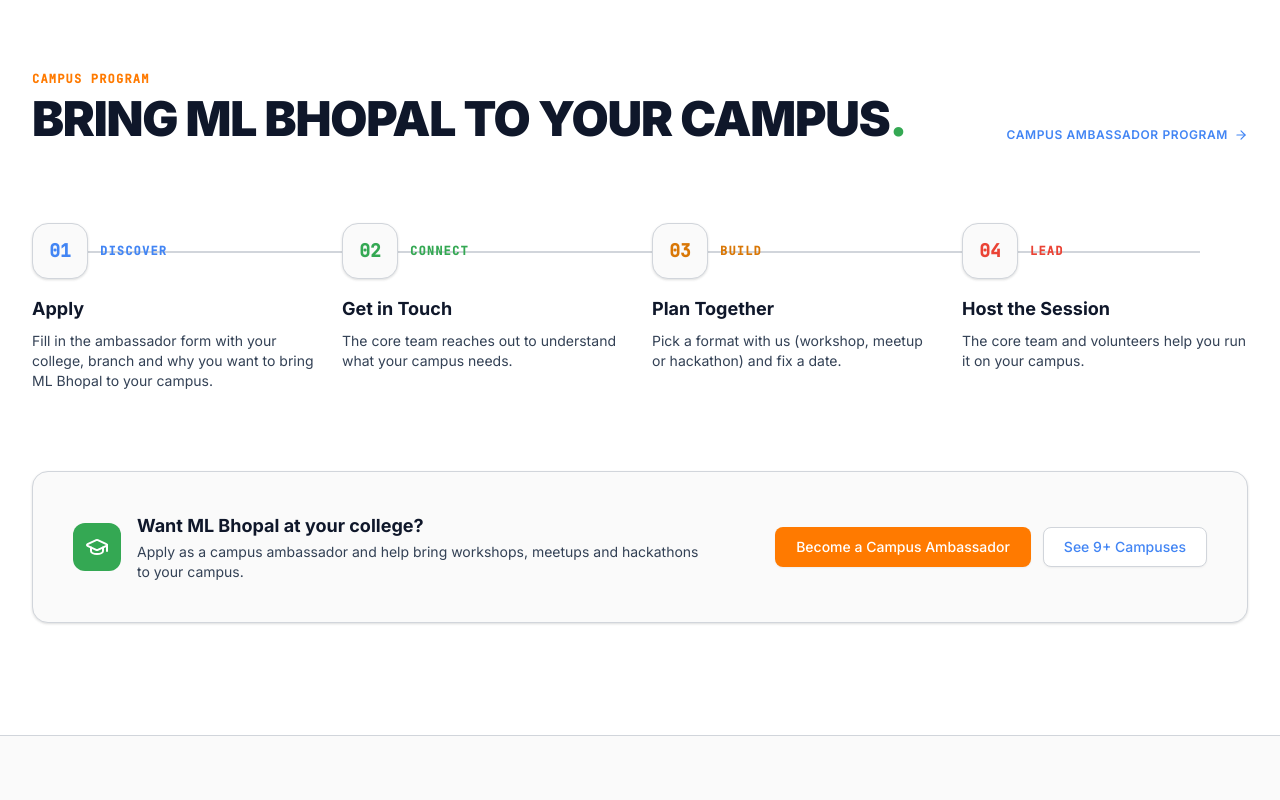
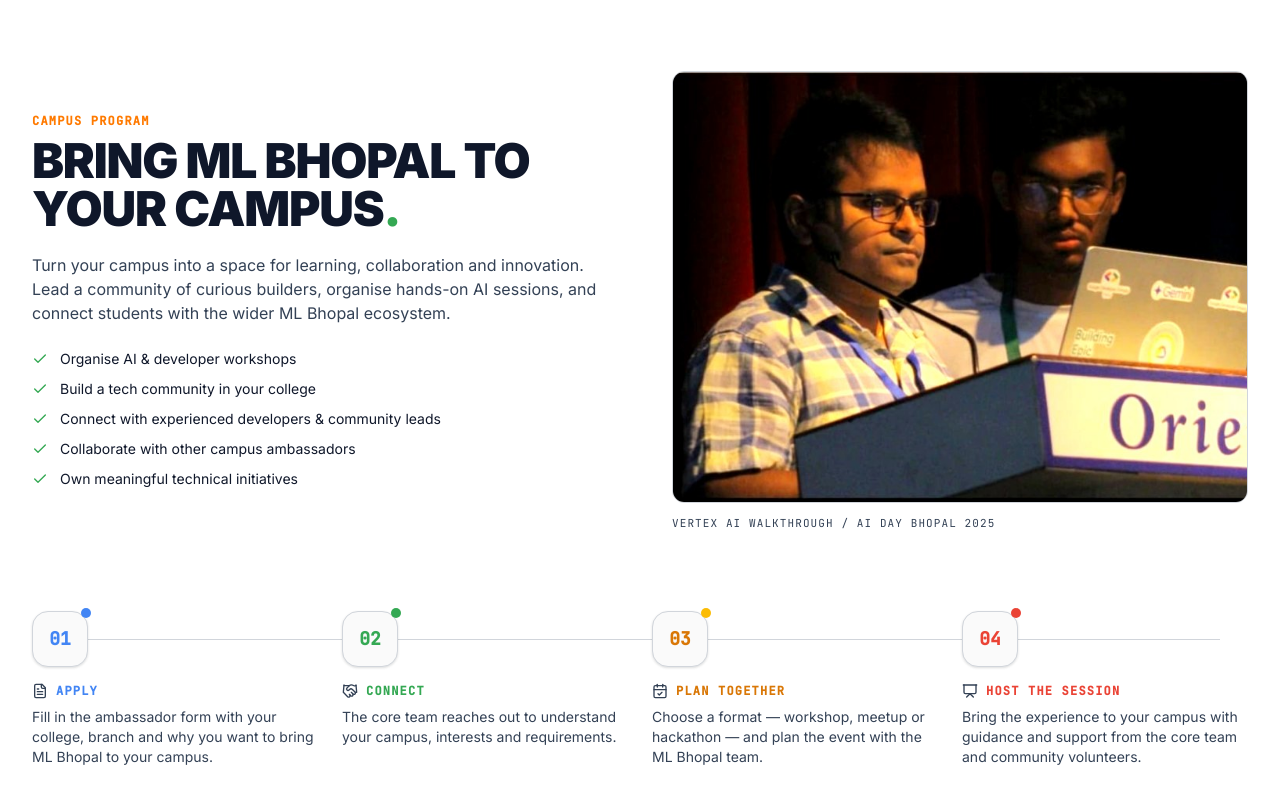
Before and after one commit to CodeWithRishav/ML-Bhopal-Redesign-website, a Next.js app: page / in a window 1280 px wide. Shown: the part 4740-5540 px from the top of the page. Built offline with nearby package versions, Linux system fonts and the light colour scheme.

Commit message:
design(campus-programs): editorial campus program with step journey

```diff
--- a/components/home/CampusPrograms.tsx
+++ b/components/home/CampusPrograms.tsx
@@ -1,8 +1,8 @@
 "use client";
 
 import React from "react";
-import Link from "next/link";
-import { ArrowRight, GraduationCap } from "lucide-react";
+import Image from "next/image";
+import { Check, FileText, Handshake, CalendarCheck, Presentation } from "lucide-react";
 import { Container } from "@/components/layout/Container";
 import { PrimaryButton } from "@/components/ui/PrimaryButton";
 import { SecondaryButton } from "@/components/ui/SecondaryButton";
@@ -10,134 +10,162 @@ import { SecondaryButton } from "@/components/ui/SecondaryButton";
 const ROADMAP_STEPS = [
   {
     num: "01",
-    label: "DISCOVER",
-    title: "Apply",
+    label: "APPLY",
     description: "Fill in the ambassador form with your college, branch and why you want to bring ML Bhopal to your campus.",
+    icon: FileText,
     color: "text-google-blue dark:text-[#60A5FA]",
     dotColor: "bg-google-blue",
+    hoverBorder: "group-hover:border-google-blue",
+    iconHover: "group-hover:text-google-blue dark:group-hover:text-[#60A5FA]",
   },
   {
     num: "02",
     label: "CONNECT",
-    title: "Get in Touch",
-    description: "The core team reaches out to understand what your campus needs.",
+    description: "The core team reaches out to understand your campus, interests and requirements.",
+    icon: Handshake,
     color: "text-google-green dark:text-[#81C995]",
     dotColor: "bg-google-green",
+    hoverBorder: "group-hover:border-google-green",
+    iconHover: "group-hover:text-google-green dark:group-hover:text-[#81C995]",
   },
   {
     num: "03",
-    label: "BUILD",
-    title: "Plan Together",
-    description: "Pick a format with us (workshop, meetup or hackathon) and fix a date.",
+    label: "PLAN TOGETHER",
+    description: "Choose a format — workshop, meetup or hackathon — and plan the event with the ML Bhopal team.",
+    icon: CalendarCheck,
     color: "text-amber-600 dark:text-[#FDD663]",
     dotColor: "bg-google-yellow",
+    hoverBorder: "group-hover:border-google-yellow",
+    iconHover: "group-hover:text-amber-600 dark:group-hover:text-[#FDD663]",
   },
   {
     num: "04",
-    label: "LEAD",
-    title: "Host the Session",
-    description: "The core team and volunteers help you run it on your campus.",
+    label: "HOST THE SESSION",
+    description: "Bring the experience to your campus with guidance and support from the core team and community volunteers.",
+    icon: Presentation,
     color: "text-google-red dark:text-[#F28B82]",
     dotColor: "bg-google-red",
+    hoverBorder: "group-hover:border-google-red",
+    iconHover: "group-hover:text-google-red dark:group-hover:text-[#F28B82]",
   },
+];
+
+const HIGHLIGHTS = [
+  "Organise AI & developer workshops",
+  "Build a tech community in your college",
+  "Connect with experienced developers & community leads",
+  "Collaborate with other campus ambassadors",
+  "Own meaningful technical initiatives",
 ];
 
 export function CampusPrograms() {
   return (
-    <section className="relative py-20 sm:py-28 bg-white dark:bg-[#0F172A] border-b border-[#D1D5DB] dark:border-[#334155] transition-colors">
+    <section className="relative py-20 sm:py-28 bg-white dark:bg-[#0F172A] border-b border-[#D1D5DB] dark:border-[#334155] transition-colors overflow-hidden">
       <Container>
-
-        {/* Header */}
-        <div className="flex flex-col sm:flex-row items-start sm:items-end justify-between gap-4 mb-14 sm:mb-20">
+        {/* Editorial intro */}
+        <div className="grid grid-cols-1 lg:grid-cols-2 gap-10 lg:gap-16 items-center mb-16 sm:mb-20">
           <div>
             <span className="text-xs font-mono font-semibold uppercase tracking-widest text-primary dark:text-[#FF9A3D] mb-2 block">
               CAMPUS PROGRAM
             </span>
-            <h2 className="font-display font-black tracking-tight text-ink-primary dark:text-[#F8FAFC] text-3xl sm:text-4xl lg:text-5xl uppercase">
+            <h2 className="font-display font-black tracking-tight text-ink-primary dark:text-[#F8FAFC] text-3xl sm:text-4xl lg:text-5xl uppercase mb-5">
               Bring ML Bhopal to Your Campus<span className="text-google-green">.</span>
             </h2>
+            <p className="text-sm sm:text-base text-ink-secondary dark:text-[#94A3B8] font-sans leading-relaxed mb-6 max-w-xl">
+              Turn your campus into a space for learning, collaboration and innovation. Lead a community of curious builders, organise hands-on AI sessions, and connect students with the wider ML Bhopal ecosystem.
+            </p>
+            <ul className="space-y-2.5">
+              {HIGHLIGHTS.map((item) => (
+                <li key={item} className="flex items-start gap-3 text-sm font-sans text-ink-primary dark:text-[#F8FAFC]">
+                  <Check className="w-4 h-4 mt-0.5 shrink-0 text-google-green dark:text-[#81C995]" aria-hidden="true" />
+                  <span>{item}</span>
+                </li>
+              ))}
+            </ul>
           </div>
 
-          <Link
-            href="/ambassador"
-            className="text-xs font-semibold uppercase tracking-wider text-google-blue dark:text-[#60A5FA] hover:text-google-blue-dark dark:hover:text-blue-300 transition-colors inline-flex items-center gap-1.5"
-          >
-            <span>Campus Ambassador Program</span>
-            <ArrowRight className="w-3.5 h-3.5" />
-          </Link>
+          <figure className="m-0">
+            <div className="relative aspect-[4/3] w-full overflow-hidden rounded-xl border border-[#D1D5DB] dark:border-[#334155] bg-[#FAFAFA] dark:bg-[#1E293B]">
+              <Image
+                src="/images/ai-day/vertex-ai-walkthrough.jpg"
+                alt="Two volunteers at the podium with a laptop during a Vertex AI walkthrough at AI Day Bhopal 2025"
+                fill
+                sizes="(max-width: 1024px) 100vw, 560px"
+                className="object-cover"
+                loading="lazy"
+              />
+            </div>
+            <figcaption className="mt-3 text-[11px] font-mono uppercase tracking-widest text-ink-secondary dark:text-[#94A3B8]">
+              Vertex AI walkthrough / AI Day Bhopal 2025
+            </figcaption>
+          </figure>
         </div>
 
-        {/* ============================================================== */}
-        {/* VISUAL ROADMAP JOURNEY (Not repeated cards)                    */}
-        {/* Horizontal connecting line on desktop, vertical on mobile      */}
-        {/* ============================================================== */}
+        {/* Step journey */}
         <div className="relative mb-16 sm:mb-20">
-          {/* Desktop Connecting Line */}
-          <div className="hidden lg:block absolute top-7 left-12 right-12 h-0.5 bg-[#D1D5DB] dark:bg-[#334155] z-0" />
+          {/* Desktop connector */}
+          <div className="hidden lg:block absolute top-7 left-7 right-7 h-px bg-[#D1D5DB] dark:bg-[#334155] z-0" />
 
-          <div className="grid grid-cols-1 sm:grid-cols-2 lg:grid-cols-4 gap-8 lg:gap-6 relative z-10">
-            {ROADMAP_STEPS.map((step, idx) => (
-              <div key={idx} className="flex flex-col items-start text-left group">
-                {/* Step Node & Number */}
-                <div className="flex items-center gap-3 mb-4">
-                  <div className={`w-14 h-14 rounded-2xl bg-[#FAFAFA] dark:bg-[#1E293B] border border-[#D1D5DB] dark:border-[#334155] flex items-center justify-center font-mono font-bold text-lg ${step.color} shadow-subtle group-hover:scale-105 transition-transform duration-200`}>
+          <ol className="grid grid-cols-1 sm:grid-cols-2 lg:grid-cols-4 gap-x-6 gap-y-0 sm:gap-y-10 lg:gap-6 relative z-10 list-none p-0 m-0">
+            {ROADMAP_STEPS.map((step, idx) => {
+              const Icon = step.icon;
+              const isLast = idx === ROADMAP_STEPS.length - 1;
+              return (
+                <li key={step.num} className="group relative flex gap-4 lg:block pb-8 sm:pb-0 text-left">
+                  {/* Mobile vertical connector */}
+                  {!isLast && (
+                    <span
+                      aria-hidden="true"
+                      className="sm:hidden absolute left-7 top-14 bottom-0 w-px -translate-x-1/2 bg-[#D1D5DB] dark:bg-[#334155]"
+                    />
+                  )}
+                  <div
+                    className={`relative shrink-0 w-14 h-14 rounded-2xl bg-[#FAFAFA] dark:bg-[#1E293B] border border-[#D1D5DB] dark:border-[#334155] ${step.hoverBorder} flex items-center justify-center font-mono font-bold text-lg ${step.color} shadow-subtle group-hover:-translate-y-0.5 transition-all duration-200 lg:mb-4`}
+                  >
                     {step.num}
-                  </div>
-                  <span className={`text-xs font-mono font-bold tracking-widest ${step.color}`}>
-                    {step.label}
-                  </span>
+                    <span className={`absolute -top-1 -right-1 w-2.5 h-2.5 rounded-full ${step.dotColor}`} />
                   </div>
 
-                {/* Title */}
-                <h3 className="text-base sm:text-lg font-display font-bold text-ink-primary dark:text-[#F8FAFC] mb-2">
-                  {step.title}
+                  <div className="min-w-0">
+                    <div className="flex items-center gap-2 mb-2 min-h-14 lg:min-h-0 lg:mt-0">
+                      <Icon
+                        className={`w-4 h-4 shrink-0 text-ink-secondary dark:text-[#94A3B8] transition-colors duration-200 ${step.iconHover}`}
+                        aria-hidden="true"
+                      />
+                      <h3 className={`text-xs font-mono font-bold tracking-widest ${step.color}`}>
+                        {step.label}
                       </h3>
-
-                {/* Description */}
-                <p className="text-xs sm:text-sm text-ink-secondary dark:text-[#94A3B8] font-sans leading-relaxed">
+                    </div>
+                    <p className="text-xs sm:text-sm text-ink-secondary dark:text-[#94A3B8] font-sans leading-relaxed -mt-2 sm:mt-0 lg:mt-0">
                       {step.description}
                     </p>
                   </div>
-            ))}
-          </div>
+                </li>
+              );
+            })}
+          </ol>
         </div>
 
-        {/* ============================================================== */}
-        {/* CALL TO ACTION — PROGRAM ORIENTED                              */}
-        {/* ============================================================== */}
-        <div className="p-6 sm:p-10 rounded-2xl bg-[#FAFAFA] dark:bg-[#1E293B] border border-[#D1D5DB] dark:border-[#334155] flex flex-col lg:flex-row items-start lg:items-center justify-between gap-6 shadow-subtle">
-          <div className="flex items-start sm:items-center gap-4">
-            <div className="w-12 h-12 rounded-xl bg-google-green text-white flex items-center justify-center shrink-0">
-              <GraduationCap className="w-6 h-6" />
-            </div>
+        {/* CTA strip */}
+        <div className="p-6 sm:p-10 rounded-2xl bg-[#FAFAFA] dark:bg-[#1E293B] border border-[#D1D5DB] dark:border-[#334155] flex flex-col lg:flex-row items-stretch lg:items-center justify-between gap-6 shadow-subtle">
           <div>
-              <h4 className="text-base sm:text-lg font-display font-bold text-ink-primary dark:text-[#F8FAFC]">
+            <h4 className="text-lg sm:text-xl font-display font-bold text-ink-primary dark:text-[#F8FAFC]">
               Want ML Bhopal at your college?
             </h4>
-              <p className="text-xs sm:text-sm text-ink-secondary dark:text-[#94A3B8] mt-0.5 max-w-xl">
+            <p className="text-xs sm:text-sm text-ink-secondary dark:text-[#94A3B8] mt-1 max-w-xl">
               Apply as a campus ambassador and help bring workshops, meetups and hackathons to your campus.
             </p>
           </div>
-          </div>
 
           <div className="flex flex-col sm:flex-row items-stretch sm:items-center gap-3 w-full lg:w-auto shrink-0">
-            <PrimaryButton
-              href="/ambassador#apply"
-              size="md"
-              className="w-full sm:w-auto justify-center"
-            >
-              Become a Campus Ambassador
+            <PrimaryButton href="/ambassador#apply" size="md" className="w-full sm:w-auto justify-center min-h-11">
+              Become a Campus Ambassador →
             </PrimaryButton>
-            <SecondaryButton
-              href="/ambassador#campuses"
-              size="md"
-              className="w-full sm:w-auto justify-center"
-            >
-              See 9+ Campuses
+            <SecondaryButton href="/ambassador#campuses" size="md" className="w-full sm:w-auto justify-center min-h-11">
+              See 9+ Campuses →
             </SecondaryButton>
           </div>
         </div>
-
       </Container>
     </section>
   );
```
Lines whose indentation alone changed are shown as unchanged.
